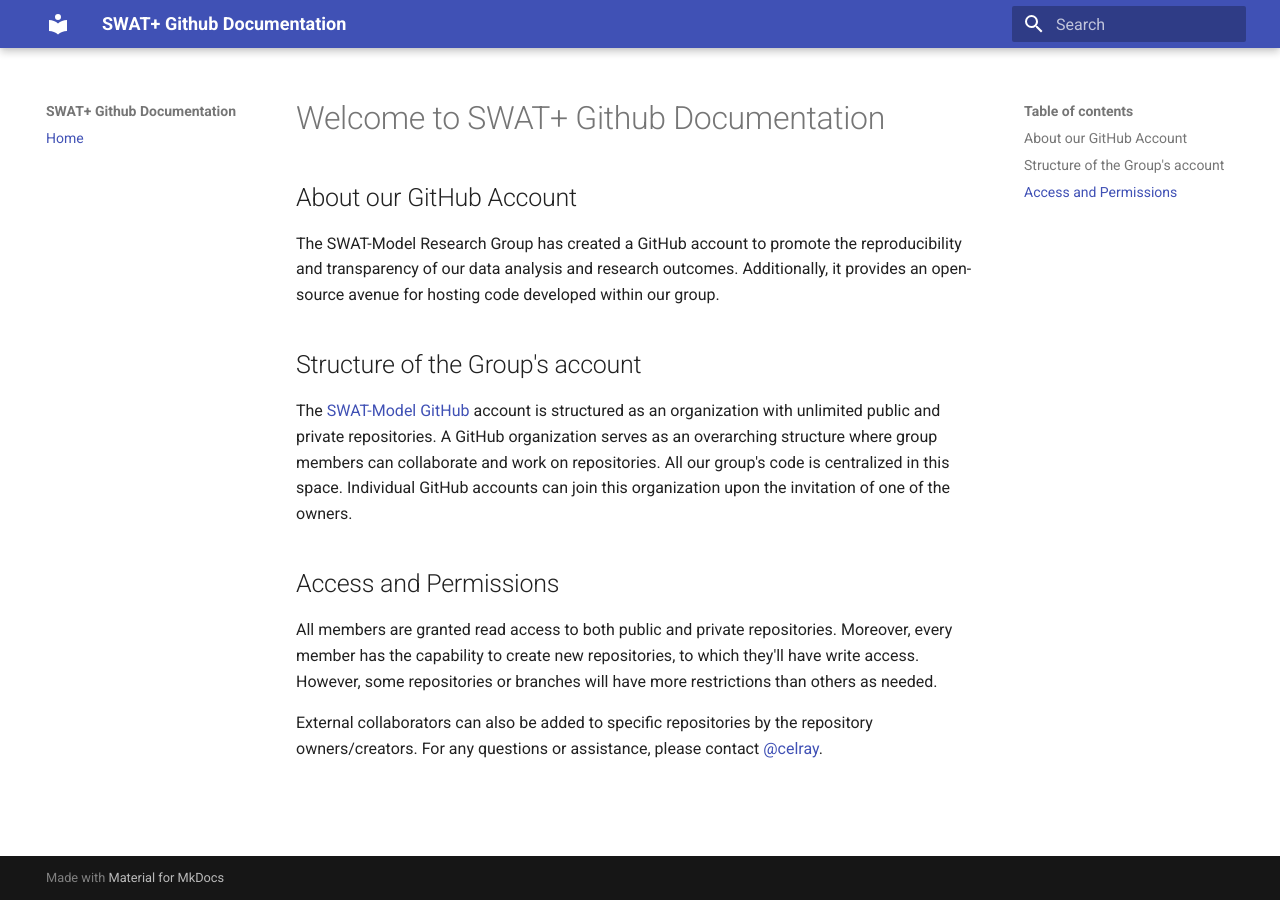
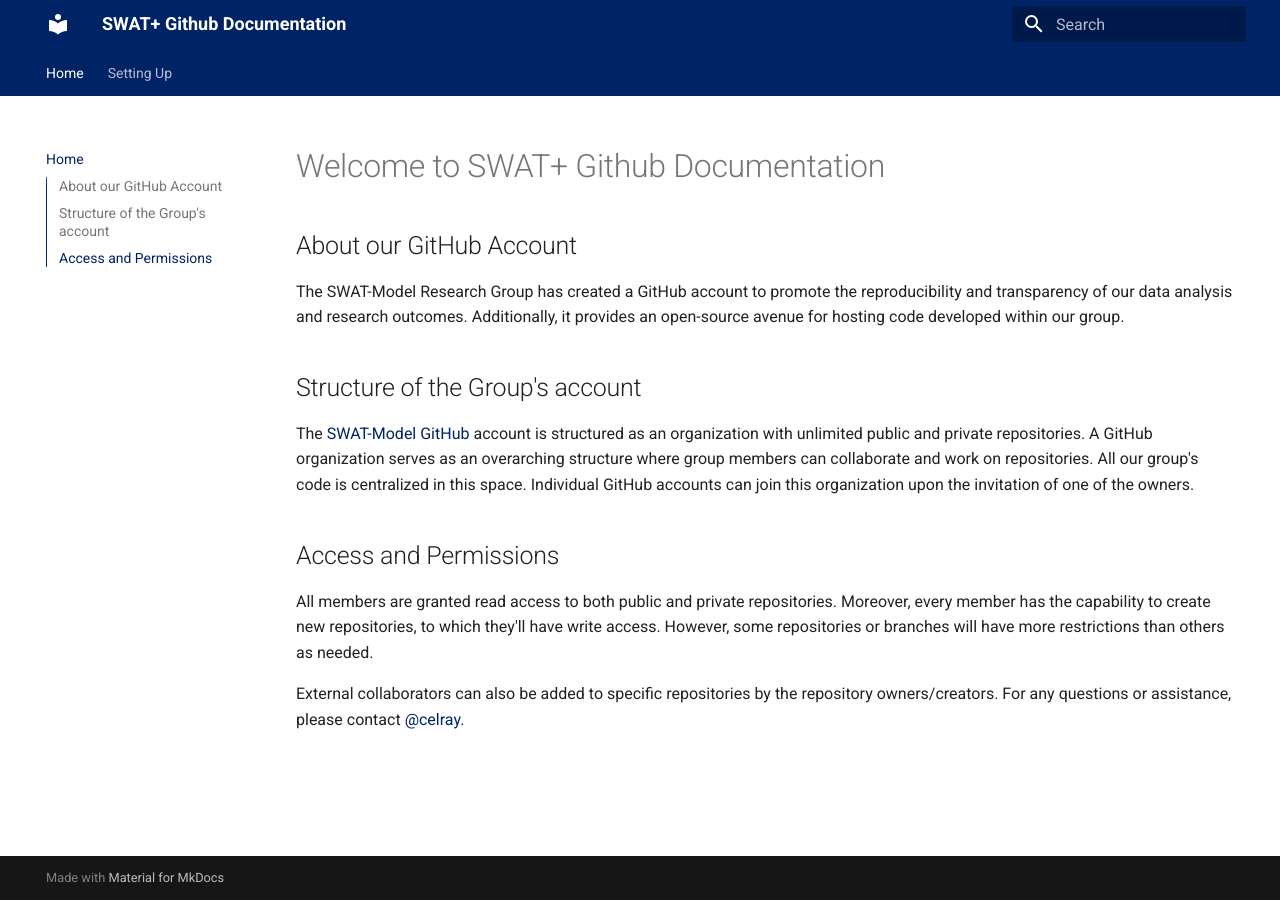
Before and after one commit to swat-model/swat-model.github.io, an MkDocs documentation site: the page built from docs/index.md, in a window 1280 px wide. Built offline with MkDocs 1.6.1 and Material for MkDocs 9.7.7, drawn with Linux system fonts in a browser that asks for light colours.

Commit message:
added new layout and style options

```diff
--- a/mkdocs.yml
+++ b/mkdocs.yml
@@ -1,5 +1,32 @@
 site_name: SWAT+ Github Documentation
+nav:
+  - Home: index.md
+  - Setting Up: setup.md
 theme:
   name: material
-nav:
-  - Home: index.md
+  features:
+    - navigation.tabs
+    - navigation.sections
+    - toc.integrate
+    - navigation.top
+    - search.suggest
+    - search.highlight
+    - content.tabs.link
+    - content.code.annotation
+    - content.code.copy
+  language: en
+  # palette:
+  #   - scheme: default
+  #     toggle:
+  #       icon: material/toggle-switch-off-outline
+  #       name: Switch to dark mode
+  #     primary: indigo
+  #     accent: purple
+  #   - scheme: slate
+  #     toggle:
+  #       icon: material/toggle-switch
+  #       name: Switch to light mode
+  #     # primary: teal
+  #     # accent: lime
+extra_css:
+  - stylesheets/extra.css
```
